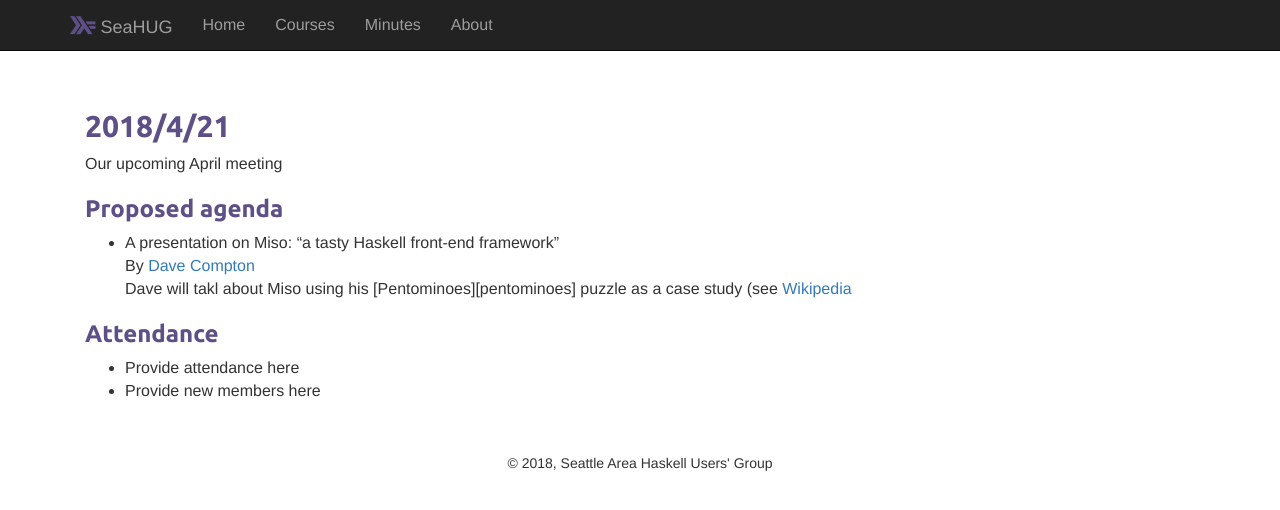
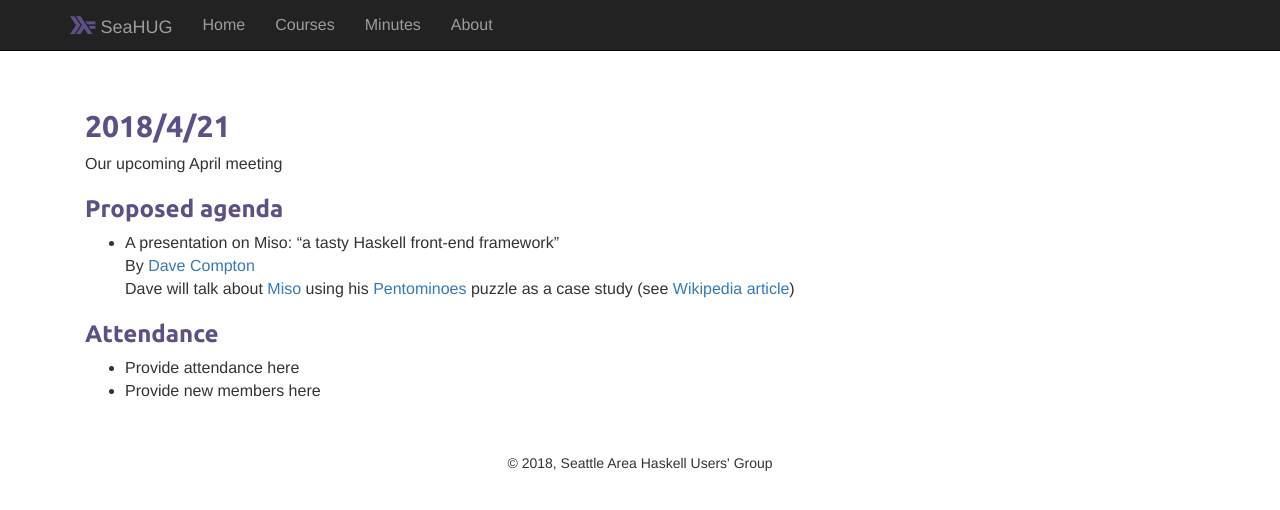
Before and after one commit to seahug/seahug.github.io, a Jekyll site: the page built from _posts/2018-04-21-minutes.md, in a window 1280 px wide. Shown: the top 510 px of the page. Built offline with Jekyll 4.4.1, drawn with Linux system fonts in a browser that asks for light colours; nearby versions of some CDN libraries.

Commit message:
Tweak post

```diff
--- a/_posts/2018-04-21-minutes.md
+++ b/_posts/2018-04-21-minutes.md
@@ -10,7 +10,9 @@
 
 ### Proposed agenda
 
-* A presentation on Miso: "a tasty Haskell front-end framework"<br/>By [Dave Compton][dave-compton-github]<br/>Dave will takl about Miso using his [Pentominoes][pentominoes] puzzle as a case study (see [Wikipedia][pentominoes-wikipedia]
+* A presentation on Miso: "a tasty Haskell front-end framework"<br/>
+By [Dave Compton][dave-compton-github]<br/>
+Dave will talk about [Miso][miso] using his [Pentominoes][pentominoes-github] puzzle as a case study (see [Wikipedia article][pentominoes-wikipedia])
 
 ### Attendance
 
```
Also changed, not shown: other parts of _posts/2018-04-21-minutes.md (+1 -0 lines), index.md (+1 -1 lines).
